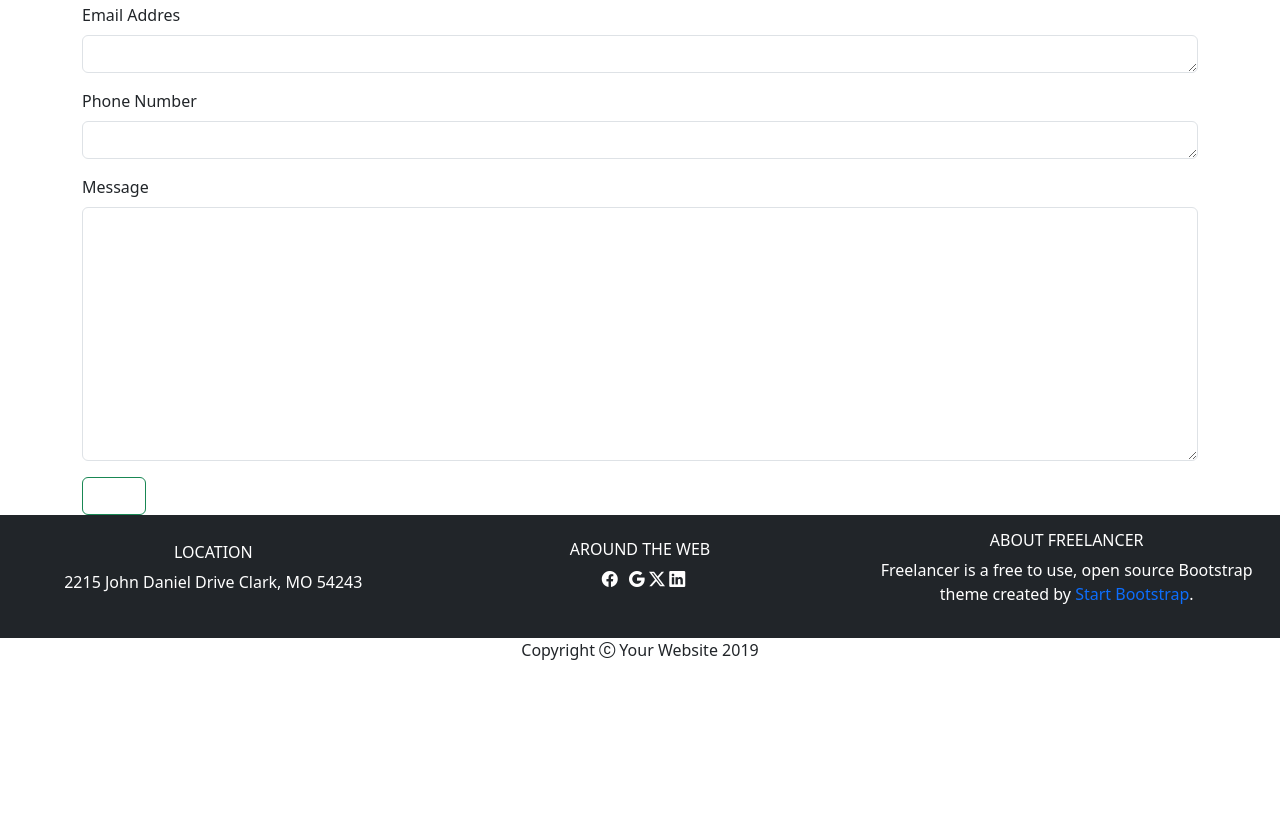
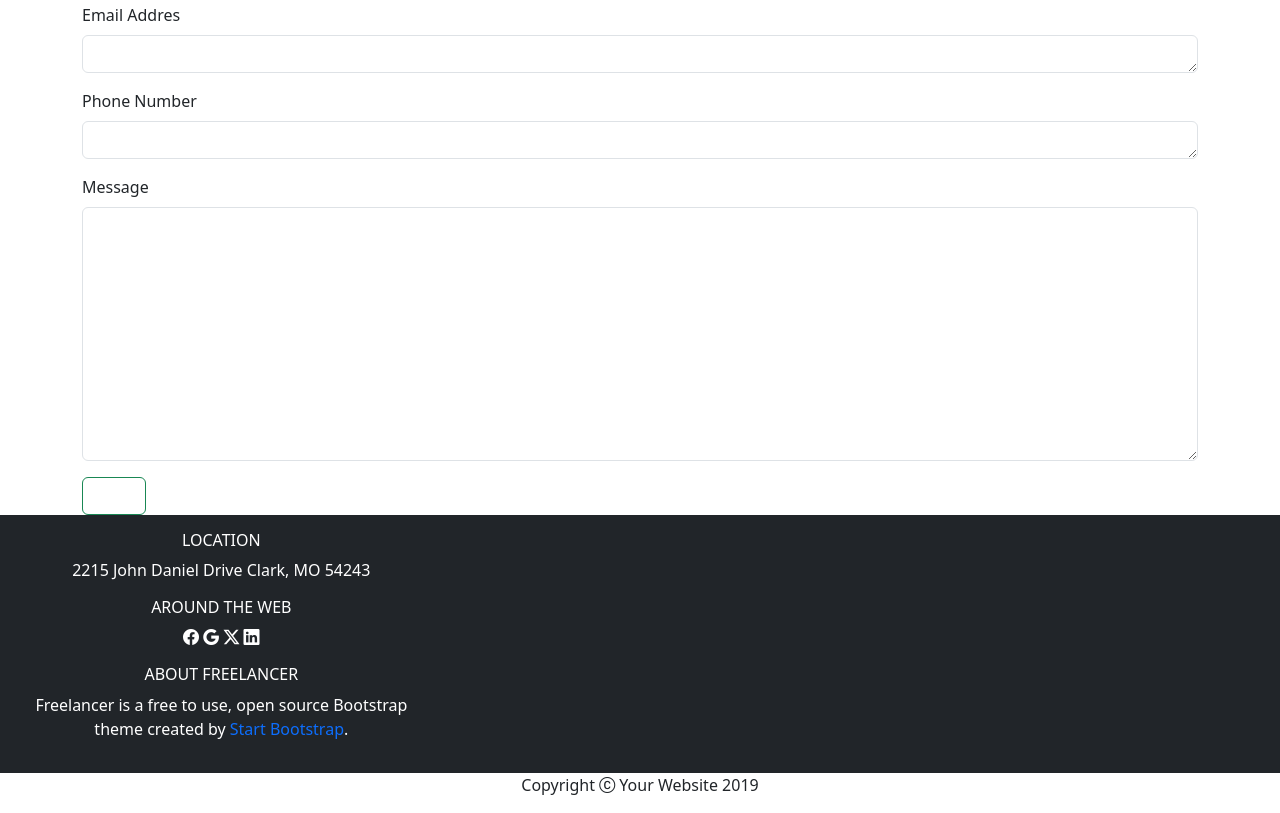
Before and after one commit to CappelliLeonardo/html-css-bootstrap-freelancer, a plain HTML site: page index.html in a window 1280 px wide. Shown: the part 1712-2525 px from the top of the page. Before the commit the page ends 2390 px from the top, so only its background shows below. Drawn offline with nearby package versions, Linux system fonts and the light colour scheme.

Commit message:
footer col

```diff
--- a/css/style.css
+++ b/css/style.css
@@ -49,12 +49,7 @@ img{
     background-color: rgb(var(--bs-dark-rgb));
 }
 
-.my-rounded-icon{
-    width: 30px;
-    height: 30px;
-    display: inline-block;
 
-}
 /* .container{
     max-width: 1200px;
     margin: 0 auto;
--- a/index.html
+++ b/index.html
@@ -237,7 +237,7 @@
         <Footer>
             <div class="container-fluid text-white bg-dark ">
                 <div class="py-3">
-                    <div class="row row-cols-sm-12 align-items-center">
+                    <div class="row-cols-1 row-cols-md-3 align-items-center">
                         <div class="col">
                             <div class="text-center">
                                 <h6>
```
